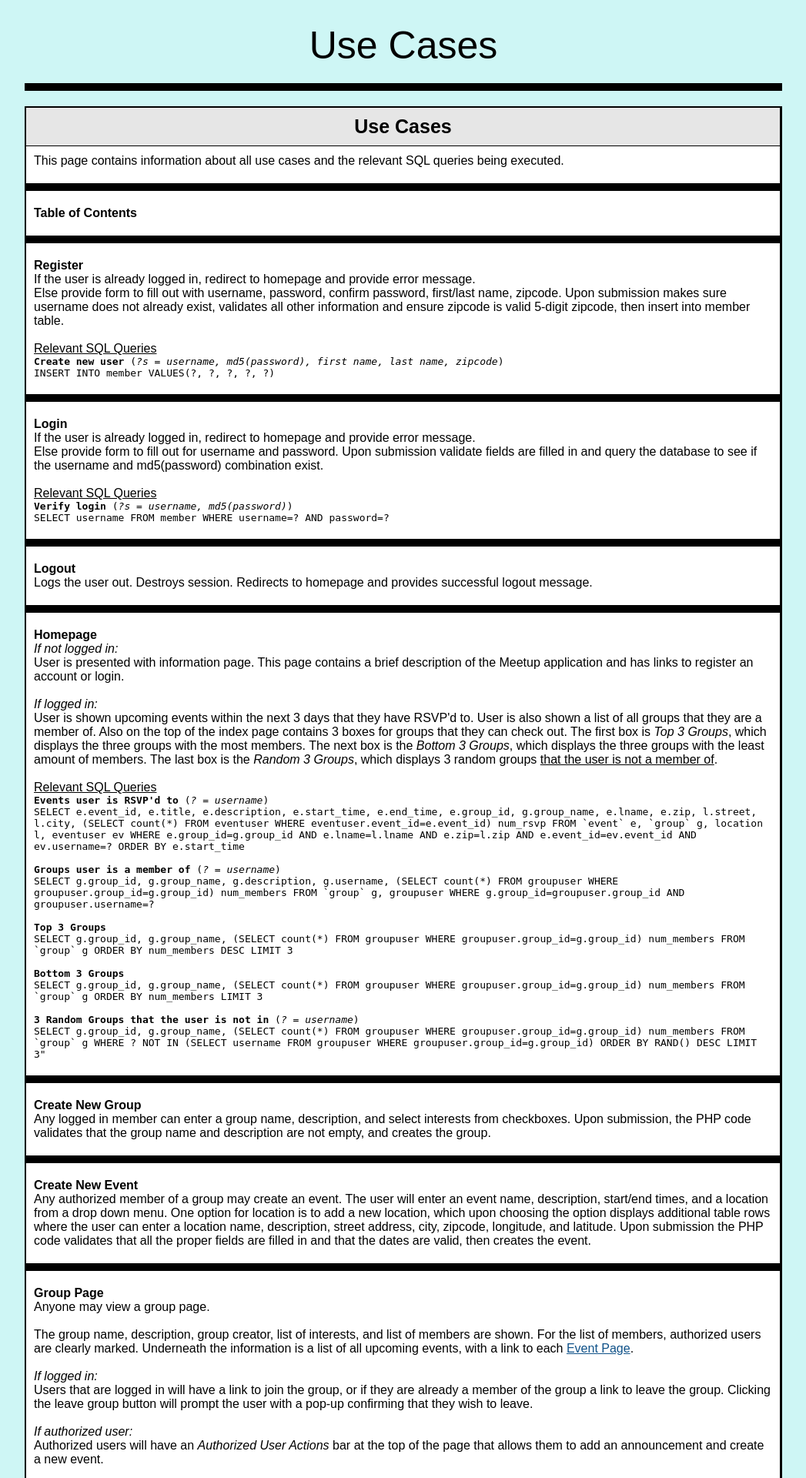
After one commit to Andrew-Zarenberg/Meetup, a PHP site: page /USE_CASES.html in a window 1280 px wide. The commit adds this page. Shown: the top 1920 px of the page at 77% size, without its empty margins (116-1163 px from the left). Run offline with PHP 8.4, Linux system fonts and the light colour scheme.

Commit message:
use cases, readme files

```diff
--- /dev/null
+++ b/USE_CASES.html
@@ -0,0 +1,382 @@
+<html>
+	<head>
+
+		<title>Use Cases</title>
+
+		<style type="text/css">
+		body {
+			background:#CEF6F5;
+			font-family:Arial;
+			margin:0;
+		}
+
+		a {
+			color:#105289;
+			text-decoration:underline;
+		}
+
+		a:hover {
+			color:#D31141;
+			text-decoration:none;
+		}
+
+		table {
+			border: 2px solid black;
+			width:100%;
+		}
+
+		td, th {
+			border-bottom: 1px solid black;
+			border-right: 1px solid black;
+			padding:5px;
+		}
+
+		th {
+			background:#F2F2F2;
+		}
+
+		td {
+			background:white;
+		}
+
+		.num {
+			text-align:center;
+		}
+
+		td.group_creator {
+			text-align:center;
+		}
+
+		td.group_interest {
+			padding-left:15px;
+		}
+
+		th.table_header {
+			font-size:25px;
+			padding:10px;
+			background:#E6E6E6;
+		}
+
+		#main {
+			margin-left:10%;
+			margin-right:10%;
+			padding:20px;
+		}
+
+		#top {
+			text-align:center;
+			background:white;
+			border-bottom:2px solid black;
+			padding:10px;
+		}
+
+		#title {
+			font-size:50px;
+			text-align:center;
+			margin-bottom:20px;
+		}
+
+		#description {
+			font-size:30px;
+		}
+
+		#main_box {
+			background:white;
+			border:3px solid black;
+			padding:15px;
+		}
+
+		#footer {
+			font-size:12px;
+			text-align:center;
+			margin-top:50px;
+			margin-bottom:50px;
+		}
+
+		div.success {
+			background:#A9F5A9;
+			border:2px solid #04B404;
+			padding:5px;
+		}
+
+		div.success_head {
+			color:#0B610B;
+			font-weight:bold;
+		}
+
+		div.error {
+			background:#F5A9A9;
+			border:2px solid #B40404;
+			padding:5px;
+		}
+
+		div.error_head {
+			color:#610B0B;
+			font-weight:bold;
+		}
+
+		div.success, div.error {
+			margin-bottom:10px;
+		}
+
+		table.separation, table.separation td, table.separation.th {
+			border:0;
+			vertical-align:top;
+		}
+
+		span.auth
+			font-style:italic;
+		}
+
+		div.authorized a {
+			font-weight:bold;;
+		}
+
+		table.box, table.box td, table.box th {
+			vertical-align:top;
+		}
+
+
+
+		div.creator_actions {
+			background:#5E610B;
+			border: 5px solid #D7DF01;
+		}
+
+		div.auth_actions {
+			background:#0B610B;
+			border: 5px solid #01DF01;
+		}
+
+
+		div.auth_actions, div.creator_actions {
+			color:white;
+			text-align:center;
+			padding:5px;
+			margin:10px 0;
+		}
+
+		div.auth_actions a, div.creator_actions a {
+			color:white;
+		}
+
+		div.actions {
+			background:black;
+			color:white;
+			text-align:center;
+			padding:5px;
+			margin:10px 0;
+		}
+
+		div.actions a {
+			color:white;
+		}
+
+		a.good {
+			font-weight:bold;
+			color:#A9F5A9!important;
+		}
+
+		a.bad {
+			font-weight:bold;
+			color:#F5A9A9!important;
+		}
+
+
+		#status {
+			text-align:center;
+			margin:20px;
+		}
+
+		#status span {
+			padding:5px;
+			margin-left;10px;
+			margin-right:10px;
+			font-weight:bold;
+		}
+
+		span.status_member {
+			background:#A9F5F2;
+			border:1px solid #04B4AE;
+		}
+
+		span.status_authorized {
+			background:#F2F5A9;
+			border:1px solid #AEB404;
+		}
+
+		table.noborder {
+			border:0;
+		}
+
+		table.noborder td, table.noborder th {
+			border:0;
+		}
+
+		span.member {
+			font-weight:bold;
+		}
+		</style>
+
+		<style type="text/css">
+		div.bx div {
+			padding:10px;
+			padding-bottom:20px;
+			margin-bottom:10px;
+			border-bottom:10px solid black;
+		}
+		</style>
+	</head>
+	<body>
+		<!-- Start Body Header -->
+
+		<div id="main" class="bx">
+
+		<!-- End Body Header -->
+
+			<div id="title">Use Cases</div>
+
+			<table cellspacing="0">
+				<tr><th class="table_header">Use Cases</th></tr>
+				<tr><td style="padding:0;">
+					<div>
+					This page contains information about all use cases and the relevant SQL queries being executed.
+					</div>
+
+					<div>
+					<strong>Table of Contents</strong>
+					</div>
+
+					<div><strong>Register</strong><br />
+					If the user is already logged in, redirect to homepage and provide error message.<br />
+					Else provide form to fill out with username, password, confirm password, first/last name, zipcode.  Upon submission makes sure username does not already exist, validates all other information and ensure zipcode is valid 5-digit zipcode, then insert into member table.
+
+					<br /><br /><u>Relevant SQL Queries</u><br />
+					<code>
+					<strong>Create new user</strong> (<em>?s = username, md5(password), first name, last name, zipcode</em>)<br />
+					INSERT INTO member VALUES(?, ?, ?, ?, ?)
+					</code>
+					</div>
+
+					<div><strong>Login</strong><br />
+					If the user is already logged in, redirect to homepage and provide error message.<br />
+					Else provide form to fill out for username and password.  Upon submission validate fields are filled in and query the database to see if the username and md5(password) combination exist.
+
+					<br /><br /><u>Relevant SQL Queries</u><br />
+					<code>
+					<strong>Verify login</strong> (<em>?s = username, md5(password)</em>)<br />
+					SELECT username FROM member WHERE username=? AND password=?
+					</code>
+					</div>
+
+					<div><strong>Logout</strong><br />
+					Logs the user out.  Destroys session.  Redirects to homepage and provides successful logout message.
+					</div>
+
+					<div><strong>Homepage</strong><br />
+					<em>If not logged in:</em><br />
+					User is presented with information page.  This page contains a brief description of the Meetup application and has links to register an account or login.
+					<br /><br />
+					<em>If logged in:</em><br />
+					User is shown upcoming events within the next 3 days that they have RSVP'd to.  User is also shown a list of all groups that they are a member of.  Also on the top of the index page contains 3 boxes for groups that they can check out.  The first box is <em>Top 3 Groups</em>, which displays the three groups with the most members.  The next box is the <em>Bottom 3 Groups</em>, which displays the three groups with the least amount of members.  The last box is the <em>Random 3 Groups</em>, which displays 3 random groups <u>that the user is not a member of</u>.
+					<br /><br /><u>Relevant SQL Queries</u><br />
+					<code>
+					<strong>Events user is RSVP'd to</strong> (<em>? = username</em>)<br />
+					SELECT e.event_id, e.title, e.description, e.start_time, e.end_time, e.group_id, g.group_name, e.lname, e.zip, l.street, l.city, (SELECT count(*) FROM eventuser WHERE eventuser.event_id=e.event_id) num_rsvp FROM `event` e, `group` g, location l, eventuser ev WHERE e.group_id=g.group_id AND e.lname=l.lname AND e.zip=l.zip AND e.event_id=ev.event_id AND ev.username=? ORDER BY e.start_time
+
+					<br /><br /><strong>Groups user is a member of</strong> (<em>? = username</em>)<br />
+					SELECT g.group_id, g.group_name, g.description, g.username, (SELECT count(*) FROM groupuser WHERE groupuser.group_id=g.group_id) num_members FROM `group` g, groupuser WHERE g.group_id=groupuser.group_id AND groupuser.username=?
+
+					<br /><br /><strong>Top 3 Groups</strong><br />
+					SELECT g.group_id, g.group_name, (SELECT count(*) FROM groupuser WHERE groupuser.group_id=g.group_id) num_members FROM `group` g ORDER BY num_members DESC LIMIT 3
+					<br /><br /><strong>Bottom 3 Groups</strong><br />
+					SELECT g.group_id, g.group_name, (SELECT count(*) FROM groupuser WHERE groupuser.group_id=g.group_id) num_members FROM `group` g ORDER BY num_members LIMIT 3
+					<br /><br /><strong>3 Random Groups that the user is not in</strong> (<em>? = username</em>)<br />
+					SELECT g.group_id, g.group_name, (SELECT count(*) FROM groupuser WHERE groupuser.group_id=g.group_id) num_members FROM `group` g WHERE ? NOT IN (SELECT username FROM groupuser WHERE groupuser.group_id=g.group_id) ORDER BY RAND() DESC LIMIT 3"
+					</code>
+					</div>
+
+
+
+					<div><strong>Create New Group</strong><br />
+					Any logged in member can enter a group name, description, and select interests from checkboxes.  Upon submission, the PHP code validates that the group name and description are not empty, and creates the group.
+					</div>
+
+					<div><strong>Create New Event</strong><br />
+					Any authorized member of a group may create an event.  The user will enter an event name, description, start/end times, and a location from a drop down menu.  One option for location is to add a new location, which upon choosing the option displays additional table rows where the user can enter a location name, description, street address, city, zipcode, longitude, and latitude.  Upon submission the PHP code validates that all the proper fields are filled in and that the dates are valid, then creates the event.
+					</div>
+
+					<div><strong>Group Page</strong><br />
+					Anyone may view a group page.<br /><br />
+					The group name, description, group creator, list of interests, and list of members are shown.  For the list of members, authorized users are clearly marked.  Underneath the information is a list of all upcoming events, with a link to each <a href="#tabEventPage">Event Page</a>.<br /><br />
+
+					<em>If logged in:</em><br />
+					Users that are logged in will have a link to join the group, or if they are already a member of the group a link to leave the group.  Clicking the leave group button will prompt the user with a pop-up confirming that they wish to leave.<br /><br />
+
+					<em>If authorized user:</em><br />
+					Authorized users will have an <em>Authorized User Actions</em> bar at the top of the page that allows them to add an announcement and create a new event.  <br /><br />
+
+					<em>If group creator:</em><br />
+					Only the group creator will have a special <em>Group Creator Actions</em> bar, which allows them to delete the group.  Deleting the group will delete entries from multiple SQL tables, deleting all interest entries, user memberships, RSVPs to events, events, and lastly delete its entry in the group table.  Authorized users also will have a drop down menu to authorize a member of the group, or un-authorize an existing authorized member.
+
+					<br /><br /><u>Relevant SQL Queries</u><br /><code>
+
+					<strong>Find group from $_GET["id"]</strong> (<em>? = group id</em>)<br />
+					SELECT g.group_name, g.description, g.username, (SELECT count(*) FROM groupuser WHERE groupuser.group_id=g.group_id) num_members, (SELECT count(*) FROM groupinterest WHERE groupinterest.group_id=g.group_id) num_interests FROM `group` g WHERE g.group_id=?
+
+					<br /><br /><strong>Getting list of group members</strong> (<em>? = group id</em>)<br />
+					SELECT username, authorized FROM groupuser WHERE group_id=? ORDER BY authorized DESC, username
+
+					<br /><br /><strong>Getting announcements</strong> (<em>? = group id</em>)<br />
+					SELECT announcement_id, username, title, announcement, date FROM groupannouncement WHERE group_id=? ORDER BY date DESC
+
+					<br /><br /><strong>Getting list of events</strong> (<em>? = group id</em>)<br />
+					SELECT event.event_id, event.title, event.description, event.start_time, event.end_time, location.lname, location.description, location.street, location.city, location.zip FROM event, location WHERE event.lname=location.lname AND event.zip=location.zip AND event.group_id=? ORDER BY event.start_time
+					</code>
+					</div>
+
+					<div><strong>Event Page</strong><br />
+					Anyone may view an event page.<br /><br />
+					The event name, event description, host group name, location, and list of member RSVPs are shown.  For the location, the location name, description, and address are given.<br /><br />
+
+					<strong>If logged in:</strong><br />
+					Users who are not a member of the host group will be provided with a link to join the group and RSVP to the event simultaneously.<br />
+					Users who are a member of the host group will be provided with a link to RSVP to the event, or if they are already RSVP'd, a link to un-RSVP.<br /><br />
+
+					<strong>If group creator:</strong>
+					Only the group creator will have a special <em>Group Creator Actions</em> bar that allows them to delete the event.  Upon clicking the delete event link, a pop-up will ask the authorized user if they are sure they wish to delete the event.  If confirmed, the code first deletes all member RSVPs to the event, then deletes the event itself.
+
+					<br /><br /><u>Relevant SQL Queries</u><br />
+					<code>
+					<strong>Find event from $_GET["id"]</strong> (<em>? = event id</em>)<br />
+					SELECT event.title, event.description, event.start_time, event.end_time, location.lname, location.description, location.street, location.city, location.zip, g.group_id, g.group_name, g.username FROM event, location, `group` g WHERE event.lname=location.lname AND event.zip=location.zip AND g.group_id=event.group_id AND event.event_id=?
+
+					<br /><br /><strong>Getting list of member RSVPs</strong> (<em>? = event id</em>)<br />
+					SELECT username FROM eventuser WHERE event_id=? AND rsvp=1
+					</code>
+					</div>
+
+					<div><strong>Search (<em>Extra Feature</em>)</strong><br />
+
+					Upon submission of the search located at the top of every page, user will be brought to this page to display search results for groups and events.<br /><br />
+					Each match contains a match strength, which is either 5 stars, 4 stars, or 3 stars.  An <em>exact</em> match is 5 stars.  If the result <em>starts</em> or <em>ends</em> with the search, 4 stars.  If the result <em>contains</em> the search anywhere in the name, 3 stars.
+
+					<br /><br /><u>Relevant SQL Queries</u><br />
+					The below two queries work by unioning all the results together as well as the match strength, so the PHP code can just output each row easily.<br />
+					<code>
+					<strong>SQL query for groups</strong> (<em>? = search query</em>)  <br />
+					SELECT strength, group_id, group_name, description, username, (SELECT count(*) FROM groupuser WHERE groupuser.group_id=results.group_id) num_members FROM ((SELECT *, 5 strength FROM `group` g WHERE g.group_name=?) UNION (SELECT *, 4 strength FROM `group` g WHERE g.group_name LIKE ? OR g.group_name LIKE ?) UNION (SELECT *, 3 strength FROM `group` g WHERE g.group_name LIKE ?)) results GROUP BY group_id ORDER BY strength DESC
+
+					<br /><br />
+					<strong>SQL query for events</strong> (<em>? = search query</em>)<br />
+					SELECT strength, e.event_id, e.title, e.description, e.start_time, e.end_time, e.group_id, g.group_name, e.lname, e.zip, l.street, l.city, (SELECT count(*) FROM eventuser WHERE eventuser.event_id=e.event_id) num_rsvp FROM ((SELECT *, 5 strength FROM `event` e WHERE e.title=?) UNION (SELECT *, 4 strength FROM `event` e WHERE e.title LIKE ? OR e.title LIKE ?) UNION (SELECT *, 3 strength FROM `event` e WHERE e.title LIKE ?)) e, `group` g, location l WHERE e.group_id=g.group_id AND e.lname=l.lname AND e.zip=l.zip GROUP BY event_id ORDER BY strength DESC
+					</code>
+					</div>
+
+				</td></tr>
+			</table>
+
+
+		</div>
+	</body>
+</html>
```
Also changed, not shown: readme.php (+38 -12 lines).
